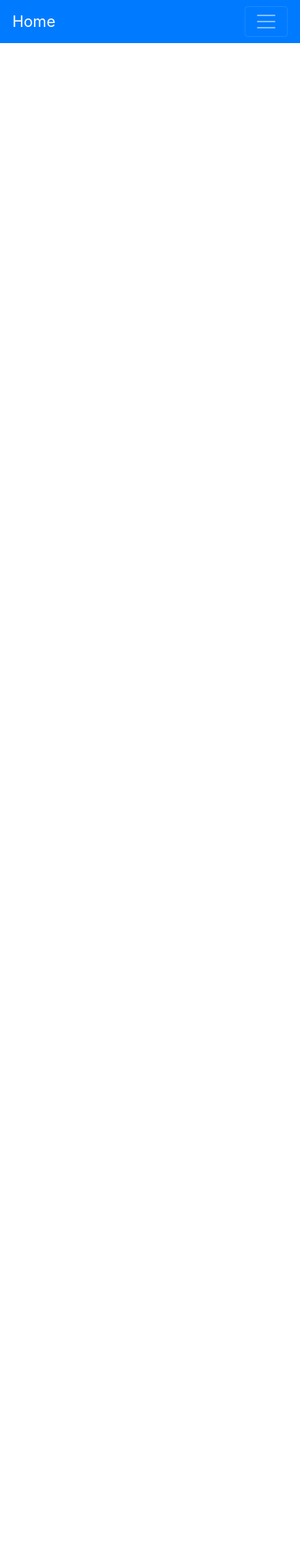
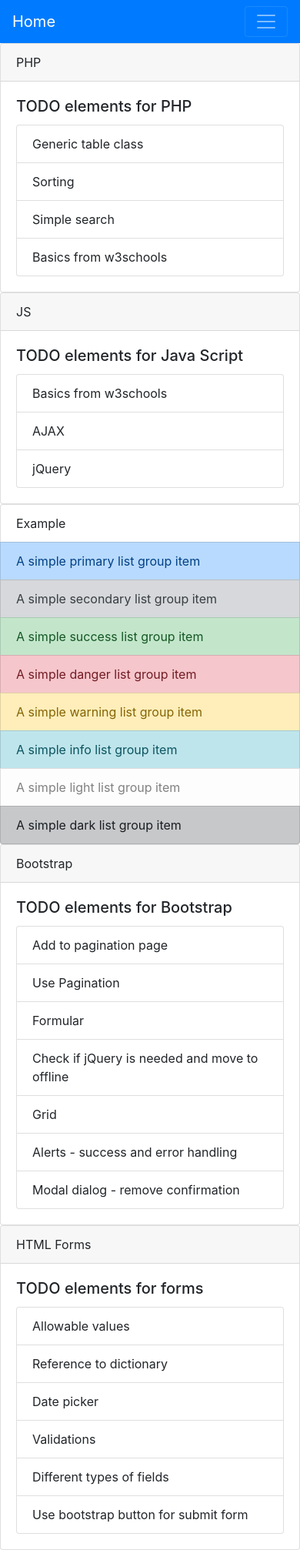
Before and after one commit to paweln1975/Php, a PHP site: page / in a window 390 px wide. Shown: the whole page at 77% size. Before the commit the page ends 56 px from the top, so only its background shows below. Run offline with PHP 8.4, Linux system fonts and the light colour scheme.

Commit message:
todo list

```diff
--- a/BSNav.php
+++ b/BSNav.php
@@ -8,7 +8,7 @@ class BSNav {
     public function generate_navigation() {
 
         echo '
-            <nav class="navbar navbar-expand-lg navbar-dark bg-primary">
+            <nav class="navbar navbar-expand-lg navbar-dark bg-primary sticky-top">
             <a class="navbar-brand" href="/index.php">Home</a>
             <button class="navbar-toggler" type="button" data-toggle="collapse" data-target="#navbarNavAltMarkup" aria-controls="navbarNavAltMarkup" aria-expanded="false" aria-label="Toggle navigation">
             <span class="navbar-toggler-icon"></span>
--- a/index.php
+++ b/index.php
@@ -23,6 +23,82 @@
         $nav = new BSNav("");
         $nav->generate_navigation();
     ?>
+    <div class="row">
+        <div class="col-sm-6">
+            <div class="card">
+                <div class="card-header">PHP</div>
+                <div class="card-body">
+                    <h5 class="card-title">TODO elements for PHP</h5>
+                    <ul class="list-group">
+                        <li class="list-group-item">Generic table class</li>
+                        <li class="list-group-item">Sorting</li>
+                        <li class="list-group-item">Simple search</li>
+                        <li class="list-group-item">Basics from w3schools</li>
+
+                    </ul>
+                </div>
+            </div>
+            <div class="card">
+                <div class="card-header">JS</div>
+                <div class="card-body">
+                    <h5 class="card-title">TODO elements for Java Script</h5>
+                    <ul class="list-group">
+                        <li class="list-group-item">Basics from w3schools</li>
+                        <li class="list-group-item">AJAX</li>
+                        <li class="list-group-item">jQuery</li>
+                    </ul>
+                </div>
+            </div>
+            <ul class="list-group">
+                <li class="list-group-item">Example</li>
+                <li class="list-group-item list-group-item-primary">A simple primary list group item</li>
+                <li class="list-group-item list-group-item-secondary">A simple secondary list group item</li>
+                <li class="list-group-item list-group-item-success">A simple success list group item</li>
+                <li class="list-group-item list-group-item-danger">A simple danger list group item</li>
+                <li class="list-group-item list-group-item-warning">A simple warning list group item</li>
+                <li class="list-group-item list-group-item-info">A simple info list group item</li>
+                <li class="list-group-item list-group-item-light">A simple light list group item</li>
+                <li class="list-group-item list-group-item-dark">A simple dark list group item</li>
+            </ul>
+        </div>
+        <div class="col-sm-6">
+            <div class="card">
+                <div class="card-header">Bootstrap</div>
+                <div class="card-body">
+                    <h5 class="card-title">TODO elements for Bootstrap</h5>
+                    <ul class="list-group">
+
+                            <li class="list-group-item">Add to pagination page</li>
+                            <li class="list-group-item">Use Pagination</li>
+                            <li class="list-group-item">Formular</li>
+                            <li class="list-group-item">Check if jQuery is needed and move to offline</li>
+                            <li class="list-group-item">Grid</li>
+                            <li class="list-group-item">Alerts - success and error handling</li>
+                            <li class="list-group-item">Modal dialog - remove confirmation</li>
+
+                    </ul>
+                </div>
+            </div>
+            <div class="card">
+                <div class="card-header">HTML Forms</div>
+                <div class="card-body">
+                    <h5 class="card-title">TODO elements for forms</h5>
+                    <ul class="list-group">
+
+                        <li class="list-group-item">Allowable values</li>
+                        <li class="list-group-item">Reference to dictionary</li>
+                        <li class="list-group-item">Date picker</li>
+                        <li class="list-group-item">Validations</li>
+                        <li class="list-group-item">Different types of fields</li>
+                        <li class="list-group-item">Use bootstrap button for submit form</li>
+
+                    </ul>
+                </div>
+            </div>
+        </div>
+    </div>
+
+
 
 
 
```
Also changed, not shown: bootstrapTest.html (deleted, +0 -28 lines).
